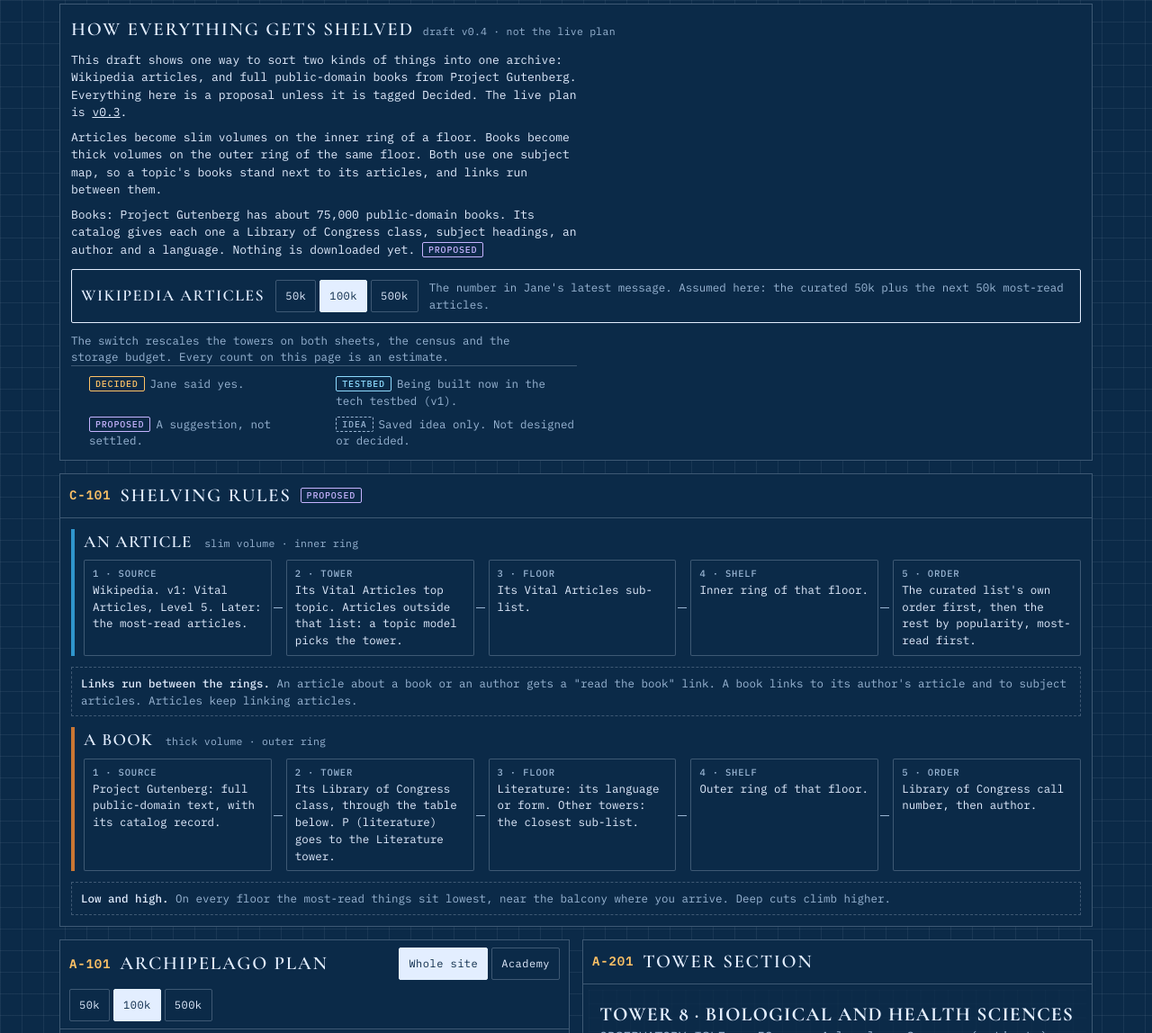
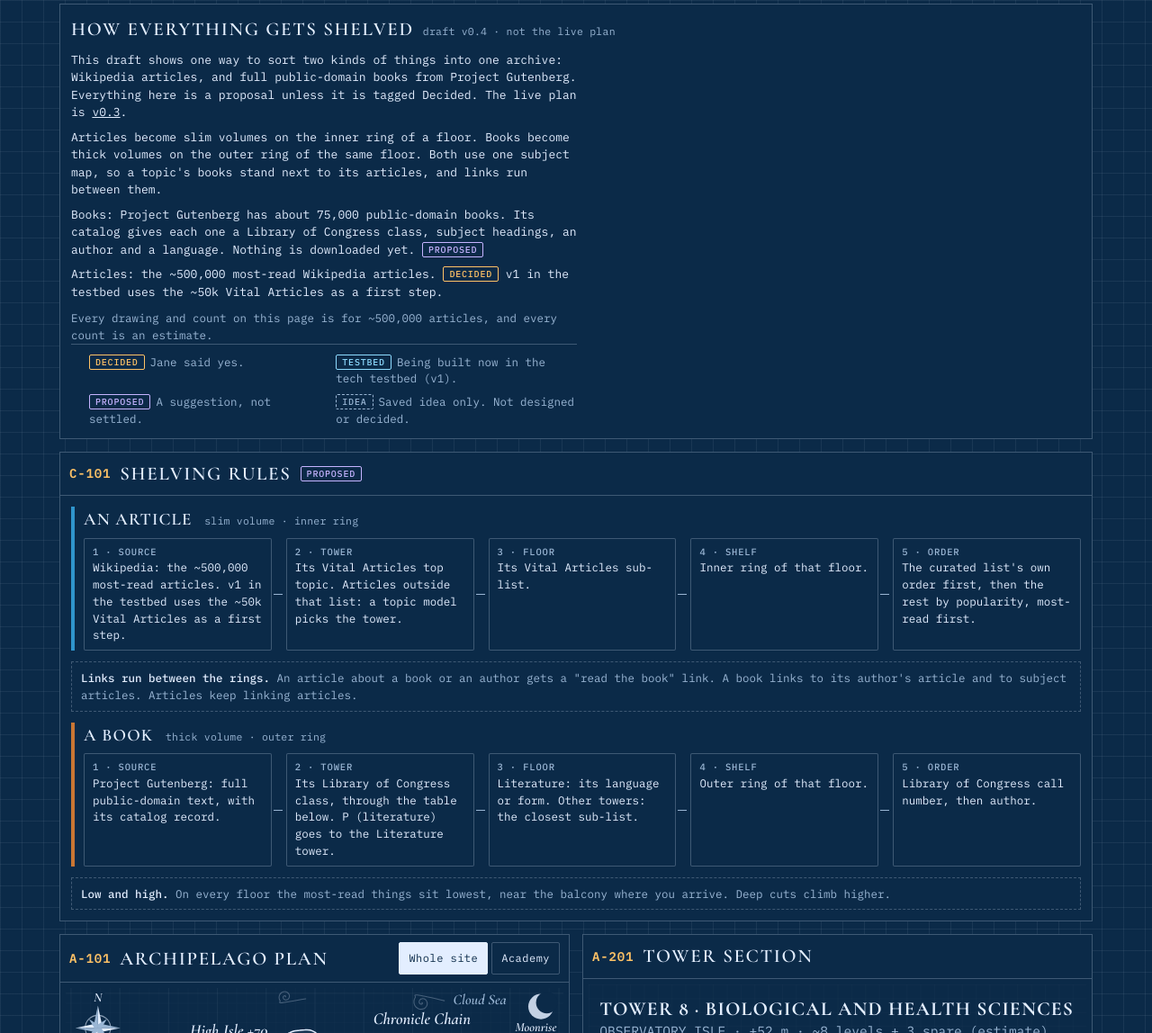
Before and after one commit to midnight-archive-vrc/midnight-archive-blueprint, a plain HTML site: page draft/index.html in a window 1280 px wide. Shown: the part 168-1316 px from the top of the page at 90% size. Drawn offline with nearby package versions, Linux system fonts and the light colour scheme.

Commit message:
Blueprint v0.4 draft: 500k only (Jane's call)

```diff
--- a/draft/index.html
+++ b/draft/index.html
@@ -148,11 +148,6 @@ figcaption b{color:var(--line);font-weight:500}
 .key .tag{margin-right:6px}
 .panel-h .tag{font-size:10px;letter-spacing:.08em;text-transform:uppercase}
 
-/* Article-count switch */
-.scale-ctl{display:flex;flex-wrap:wrap;align-items:center;gap:8px 12px;margin:12px 0 4px;padding:10px;border:1px solid var(--line);border-radius:2px}
-.scale-ctl .seg{margin-left:0}
-.scale-ctl .lab{font-family:var(--display);font-weight:600;font-size:18px;letter-spacing:.08em;text-transform:uppercase}
-.scale-note{flex:1 1 240px;font-size:12.5px;color:var(--muted)}
 
 /* C-101 shelving rules */
 .flow{padding:12px;display:grid;gap:12px}
@@ -407,16 +402,8 @@ footer a{color:var(--line)}
     <p>This draft shows one way to sort two kinds of things into one archive: Wikipedia articles, and full public-domain books from Project Gutenberg. Everything here is a proposal unless it is tagged Decided. The live plan is <a href="../">v0.3</a>.</p>
     <p>Articles become slim volumes on the inner ring of a floor. Books become thick volumes on the outer ring of the same floor. Both use one subject map, so a topic's books stand next to its articles, and links run between them.</p>
     <p>Books: Project Gutenberg has about 75,000 public-domain books. Its catalog gives each one a Library of Congress class, subject headings, an author and a language. Nothing is downloaded yet. <span class="tag pro">Proposed</span></p>
-    <div class="scale-ctl">
-      <span class="lab" id="scale-lab">Wikipedia articles</span>
-      <div class="seg" role="group" aria-labelledby="scale-lab">
-        <button type="button" data-scale="50000" aria-pressed="false">50k</button>
-        <button type="button" data-scale="100000" aria-pressed="true">100k</button>
-        <button type="button" data-scale="500000" aria-pressed="false">500k</button>
-      </div>
-      <span class="scale-note" id="scale-note" aria-live="polite"></span>
-    </div>
-    <p class="sub">The switch rescales the towers on both sheets, the census and the storage budget. Every count on this page is an estimate.</p>
+    <p>Articles: the ~500,000 most-read Wikipedia articles. <span class="tag dec">Decided</span> v1 in the testbed uses the ~50k Vital Articles as a first step.</p>
+    <p class="sub">Every drawing and count on this page is for ~500,000 articles, and every count is an estimate.</p>
     <ul class="key" aria-label="Status key">
       <li><span class="tag dec">Decided</span>Jane said yes.</li>
       <li><span class="tag tb">Testbed</span>Being built now in the tech testbed (v1).</li>
@@ -435,7 +422,7 @@ footer a{color:var(--line)}
       <div class="lane">
         <h3>An article <span>slim volume · inner ring</span></h3>
         <ol class="steps">
-          <li><b>1 · Source</b>Wikipedia. v1: Vital Articles, Level 5. Later: the most-read articles.</li>
+          <li><b>1 · Source</b>Wikipedia: the ~500,000 most-read articles. v1 in the testbed uses the ~50k Vital Articles as a first step.</li>
           <li><b>2 · Tower</b>Its Vital Articles top topic. Articles outside that list: a topic model picks the tower.</li>
           <li><b>3 · Floor</b>Its Vital Articles sub-list.</li>
           <li><b>4 · Shelf</b>Inner ring of that floor.</li>
@@ -465,11 +452,6 @@ footer a{color:var(--line)}
         <button type="button" id="view-site" data-view="site" aria-pressed="true">Whole site</button>
         <button type="button" id="view-academy" data-view="academy" aria-pressed="false">Academy</button>
       </div>
-      <div class="seg" role="group" aria-label="Wikipedia articles">
-        <button type="button" data-scale="50000" aria-pressed="false">50k</button>
-        <button type="button" data-scale="100000" aria-pressed="true">100k</button>
-        <button type="button" data-scale="500000" aria-pressed="false">500k</button>
-      </div>
     </div>
     <figure class="drawing">
       <svg id="plan" viewBox="-255 -255 510 510" role="img" aria-label="Plan of the archipelago: the academy isle at the centre, and isles of different sizes and heights holding 12 topic towers, each drawn larger the more items it holds, linked by lantern-lit bridges, with an example reading trail, under a rising moon."></svg>
@@ -519,7 +501,7 @@ footer a{color:var(--line)}
   <div class="notes">
     <section class="panel prose wide" aria-labelledby="census-h">
       <h2 class="panel-h" id="census-h">Tower census <span id="census-sub">estimates</span></h2>
-      <p class="series"><span><span class="sw v"></span>Articles (inner ring)</span><span><span class="sw b"></span>Books (outer ring)</span><span>Bars share one scale across all three article counts. Click a row to pick that tower.</span></p>
+      <p class="series"><span><span class="sw v"></span>Articles (inner ring)</span><span><span class="sw b"></span>Books (outer ring)</span><span>Click a row to pick that tower.</span></p>
       <div class="census" id="census"></div>
       <p class="sub" id="census-total"></p>
       <p class="sub">How these were guessed: article shares follow Wikipedia's Level 5 quotas for the curated 50k, and a guess at what most-read articles are about (lots of people, films, music, places) for the rest. Book counts are a rough guess at Gutenberg's split by Library of Congress class; most of its books are fiction, poetry and drama. The real numbers come from the builds.</p>
@@ -609,7 +591,7 @@ footer a{color:var(--line)}
       <h2 class="panel-h" id="budget-h">Storage budget <span>choices for Jane, not decided</span></h2>
       <dl>
         <dt>Text</dt><dd>Text that every visitor can read must sit on a trusted host. GitHub Pages is the trusted host that can hold this much. Each Pages site holds 1 GB. A few sites in the org are fine; dozens are not.</dd>
-        <dt>Articles</dt><dd>About 2 KB per article lead: 50k ≈ 0.1 GB, 100k ≈ 0.2 GB, 500k ≈ 1 GB. Longer article text costs more (the v1 build estimates 100 to 300 MB for its 50k).</dd>
+        <dt>Articles</dt><dd>About 2 KB per article lead, so ~500,000 articles ≈ 1 GB, a whole site. Longer article text costs more.</dd>
         <dt>Books</dt><dd>A full Gutenberg book is very roughly 300 to 400 KB of text. All 75,000 come to about 25 to 30 GB. That does not fit.</dd>
         <dt>Pictures</dt><dd>Only for visitors with "Allow Untrusted URLs" on, served from Cloudflare. <span class="tag dec">Decided</span></dd>
       </dl>
@@ -662,7 +644,7 @@ footer a{color:var(--line)}
       <h2 class="panel-h" id="dec-h">Decided so far <span class="tag dec">Decided</span></h2>
       <ul>
         <li>A rabbit-hole archive of readable Wikipedia articles, still called The Midnight Archive.</li>
-        <li>A scale-up beyond the v1 list. Jane approved about 500,000 most-read articles ("works for me"); her latest message says 100,000. Which number is still open.</li>
+        <li>About 500,000 most-read Wikipedia articles. v1 in the testbed uses the ~50k Vital Articles as a first step.</li>
         <li>Pictures only for visitors with "Allow Untrusted URLs" on, served from Cloudflare.</li>
         <li>Credits through one QR code and a hosted page. PCVR is the beauty target; Quest gets the detail baked into textures. Upload is always Jane's.</li>
       </ul>
@@ -671,7 +653,6 @@ footer a{color:var(--line)}
     <section class="panel prose" aria-labelledby="open-h">
       <h2 class="panel-h" id="open-h">Open questions for Jane</h2>
       <ul>
-        <li>100,000 or 500,000 articles?</li>
         <li>Complete books: option A, option B, or something else?</li>
         <li>Is a 12th tower for Literature right, or should books share the Arts tower?</li>
         <li>Literature floors: by language first, or by form (poetry, drama) first?</li>
@@ -702,7 +683,7 @@ footer a{color:var(--line)}
   </section>
 
   <footer>
-    <p>Draft v0.4 · 2026-11-14: adds Project Gutenberg books, a 12th tower for Literature, an article-count switch (50k, 100k, 500k), two shelf rings per floor, tower sizes and a storage budget. Not the live plan; the live plan is <a href="../">v0.3</a>.</p>
+    <p>Draft v0.4 · 2026-11-14: adds Project Gutenberg books, a 12th tower for Literature, everything drawn for ~500,000 articles (Jane's call), two shelf rings per floor, tower sizes and a storage budget. Not the live plan; the live plan is <a href="../">v0.3</a>.</p>
     <p>Towers and floors follow Wikipedia's <a href="https://en.wikipedia.org/wiki/Wikipedia:Vital_articles/Level/5">Vital Articles, Level 5</a>. Books would come from <a href="https://www.gutenberg.org/">Project Gutenberg</a>. Wikipedia text is CC BY-SA 4.0.</p>
     <p>Isle groupings, heights, roofs, floors and every count are proposals or estimates. Book counts set the real tower heights, so the skyline will be uneven.</p>
     <p>Shared for ideas. Tell Jane what you would add.</p>
@@ -798,7 +779,7 @@ var EXAMPLES={
 var TR=19, SPARE=3, PER=48, PER_VOL=PER*100, PER_BOOK=PER*40;
 var IDX={}; CLASSES.forEach(function(k,i){IDX[k.c]=i;});
 var VIEWS={site:"-255 -255 510 510",academy:"-110 -110 220 220"};
-var state={n:100000,cls:"8",sub:"8.2",ring:null,ex:null,art:null,zone:null,view:"site",filter:"",layers:{trail:true,flight:false,npc:false,below:true,bays:true}};
+var state={n:500000,cls:"8",sub:"8.2",ring:null,ex:null,art:null,zone:null,view:"site",filter:"",layers:{trail:true,flight:false,npc:false,below:true,bays:true}};
 
 function el(tag,attrs,parent){var e=document.createElementNS(NS,tag);if(attrs){for(var k in attrs){e.setAttribute(k,attrs[k]);}}if(parent){parent.appendChild(e);}return e;}
 function txt(parent,x,y,s,cls,extra){var t=el("text",Object.assign({x:x,y:y,"class":cls},extra||{}),parent);t.textContent=s;return t;}
@@ -1084,7 +1065,7 @@ function updatePlan(){
   }
 }
 
-/* ---------- Tower section (one vertical scale for every tower and every article count) ---------- */
+/* ---------- Tower section (one vertical scale for every tower, so they compare) ---------- */
 var sec=document.getElementById("section");
 var YG=480, SX=3.4, PXL=Math.min(10.2,315/(LMAX+2)), SY=PXL/3;
 function Ym(m){return YG-m*SY;}
@@ -1391,7 +1372,7 @@ function renderBudget(){
   var wrap=document.getElementById("budget");wrap.innerHTML="";
   var art=state.n*GB_ART, tbl=state.n>=500000?0.2:0.1, base=[["vol",art],["tbl",tbl]];
   var rows=[
-    {name:"Articles only",desc:"The articles at the chosen count, with no books.",segs:base},
+    {name:"Articles only",desc:"The ~500,000 articles, with no books.",segs:base},
     {name:"Option A",choice:true,desc:"About 2,000 complete classics in full, plus the opening chapter of the other ~73,000 books. Works for every visitor.",segs:base.concat([["book",2000*GB_BOOK],["open",73000*GB_OPEN]])},
     {name:"Option B",choice:true,desc:"The opening chapter of all ~75,000 books here, for everyone. Complete texts on Cloudflare R2, readable only by visitors with untrusted URLs on.",segs:base.concat([["open",75000*GB_OPEN]]),r2:75000*GB_BOOK},
     {name:"Every book in full on GitHub Pages",bad:true,desc:"Does not fit. It would take dozens of sites.",segs:base.concat([["book",75000*GB_BOOK]])}
@@ -1423,15 +1404,6 @@ function renderBudget(){
   });
 }
 
-var SCALE_NOTES={
-  50000:'v1: Wikipedia\'s Vital Articles, Level 5 (curated). <span class="tag tb">Testbed</span>',
-  100000:'The number in Jane\'s latest message. Assumed here: the curated 50k plus the next 50k most-read articles.',
-  500000:'The approved scale-up: about 500,000 most-read articles, assumed to include the curated 50k. <span class="tag dec">Decided</span>'
-};
-function syncScale(){
-  document.querySelectorAll("[data-scale]").forEach(function(b){b.setAttribute("aria-pressed",Number(b.dataset.scale)===state.n?"true":"false");});
-  document.getElementById("scale-note").innerHTML=SCALE_NOTES[state.n];
-}
 function syncExamples(){document.querySelectorAll("[data-ex]").forEach(function(b){b.setAttribute("aria-pressed",b.dataset.ex===state.ex?"true":"false");});}
 
 /* ---------- Article search (the v1 collection: Wikipedia's Vital Articles, Level 5) ----------
@@ -1564,7 +1536,6 @@ function clearEx(){state.ex=null;state.ring=null;state.art=null;}
 function pickClass(c){clearEx();state.cls=c;state.sub=null;state.zone=null;if(state.view==="academy"){setView("site");}render(true);}
 function pickSub(c,s){clearEx();state.cls=c;state.sub=s;state.zone=null;state.filter="";filterIn.value="";if(state.view==="academy"){setView("site");}render(true);}
 function pickZone(z){clearEx();state.zone=z;render(false);}
-function setScale(n){state.n=n;syncScale();buildPlan();renderCensus();renderBudget();render(false);}
 function showExample(id){
   var ex=EXAMPLES[id];
   state.ex=id;state.ring=ex.ring;state.art=null;state.cls=ex.cls;state.sub=ex.sub;state.zone=null;state.filter="";filterIn.value="";
@@ -1580,7 +1551,6 @@ censusEl.addEventListener("click",function(e){var b=e.target.closest(".crow");if
 filterIn.addEventListener("input",function(){state.filter=filterIn.value;renderSubChips();});
 document.querySelectorAll("[data-view]").forEach(function(b){b.addEventListener("click",function(){setView(b.dataset.view);updatePlan();});});
 document.querySelectorAll("[data-layer]").forEach(function(b){b.addEventListener("click",function(){var k=b.dataset.layer;state.layers[k]=!state.layers[k];b.setAttribute("aria-pressed",state.layers[k]?"true":"false");updatePlan();});});
-document.querySelectorAll("[data-scale]").forEach(function(b){b.addEventListener("click",function(){setScale(Number(b.dataset.scale));});});
 document.querySelectorAll("[data-ex]").forEach(function(b){b.addEventListener("click",function(){showExample(b.dataset.ex);});});
 
 function activate(t){
@@ -1597,7 +1567,6 @@ function activate(t){
 
 buildPlan();
 buildClassChips();
-syncScale();
 renderCensus();
 renderBudget();
 render(true);
```
